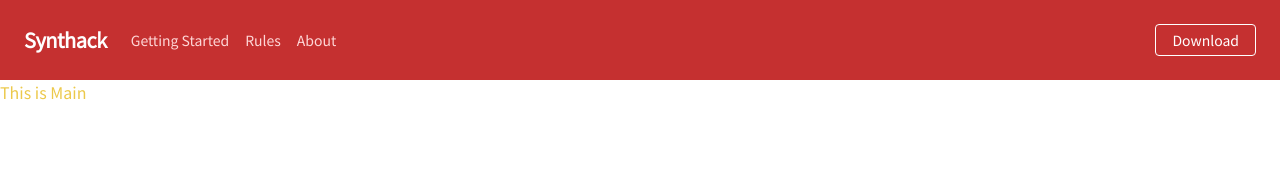
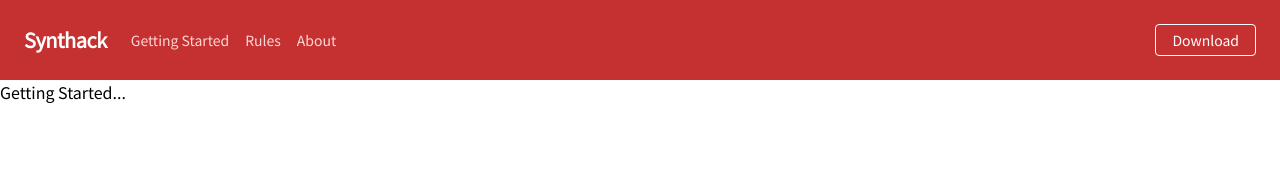
Before and after one commit to shawavisek35/synthack, a React (Create React App) app: page /gettingStarted in a window 1280 px wide. Shown: the top 170 px of the page. Built offline with nearby package versions, Linux system fonts and the light colour scheme.

Commit message:
WIP : Navbar/Routes

```diff
--- a/src/App.js
+++ b/src/App.js
@@ -1,13 +1,25 @@
 import React from "react";
-import './assets/App.css';
-import Navbar from './components/navbar.js'
+import "./assets/App.css";
+import Navbar from "./components/navbar.js";
+import { Switch, Route } from "react-router";
+
+import Home from "./components/Home"
+import Rules from "./components/Rules"
+import GettingStarted from "./components/GettingStarted"
+import About from "./components/About";
 
 function App() {
   return (
     <div className="App">
-      <header><Navbar/></header>
+      <header>
+        <Navbar />
+      </header>
       <main>
-        <h1 className="text-yellow-500">This is Main</h1>
+        <Switch>
+          {routes.map((r) => (
+            <Route exact={r.exact} path={r.path} component={r.component}/>
+          ))}
+        </Switch>
       </main>
       <footer>This is footer</footer>
     </div>
@@ -15,3 +27,10 @@ function App() {
 }
 
 export default App;
+
+const routes = [
+  { path: "/rules", component: Rules },
+  { path: "/gettingStarted", component: GettingStarted },
+  { path: "/about", component: About },
+  { path: "/", component: Home, exact: true },
+];
--- /dev/null
+++ b/src/components/About.js
@@ -0,0 +1,11 @@
+import React from 'react';
+
+const About = () => {
+    return (
+        <div>
+            About
+        </div>
+    );
+};
+
+export default About;
--- /dev/null
+++ b/src/components/GettingStarted.js
@@ -0,0 +1,11 @@
+import React from 'react';
+
+const GettingStarted = () => {
+    return (
+        <div>
+            Getting Started...
+        </div>
+    );
+};
+
+export default GettingStarted;
--- /dev/null
+++ b/src/components/Home.js
@@ -0,0 +1,11 @@
+import React from 'react';
+
+const Home = () => {
+    return (
+        <div>
+            HOME
+        </div>
+    );
+};
+
+export default Home;
--- /dev/null
+++ b/src/components/Rules.js
@@ -0,0 +1,11 @@
+import React from 'react';
+
+const Rules = () => {
+    return (
+        <div>
+            Rules
+        </div>
+    );
+};
+
+export default Rules;
--- a/src/components/navbar.js
+++ b/src/components/navbar.js
@@ -1,11 +1,12 @@
 import React, { useState } from "react";
+import { Link } from "react-router-dom";
 
 const Navbar = () => {
   const [toggle, setToggle] = useState(false);
   return (
     <nav className="flex items-center justify-between flex-wrap bg-red-700 p-6">
       <div className="flex items-center flex-shrink-0 text-white mr-6">
-        <span className="font-semibold text-xl tracking-tight">Synthack</span>
+        <Link to={`/`} className="font-semibold text-xl tracking-tight">Synthack</Link>
       </div>
       <div className="block lg:hidden">
         <button
```
